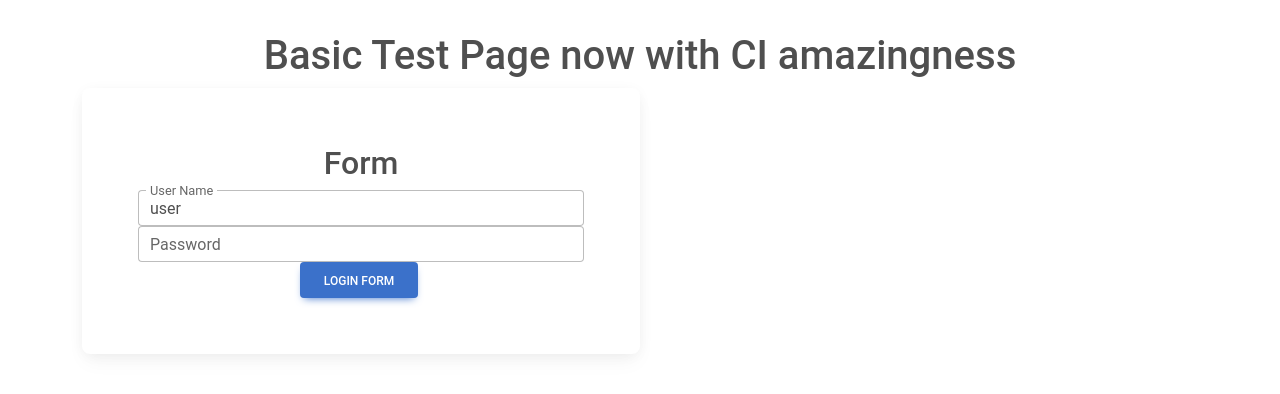
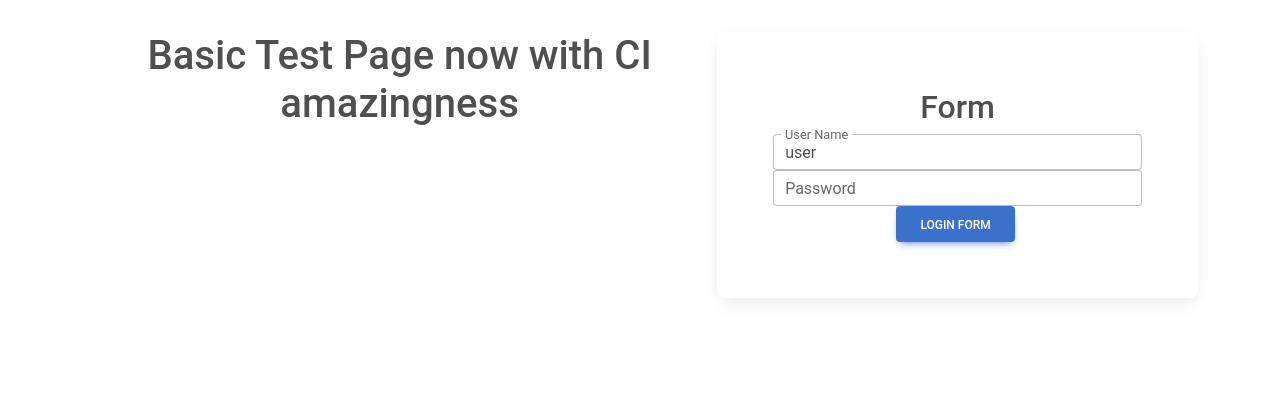
Before and after one commit to jason-bunn/react-mpd, a React (Vite) app: page / in a window 1280 px wide. Shown: the top 394 px of the page. Built offline with nearby package versions, Linux system fonts and the light colour scheme.

Commit message:
alignment tweaks

```diff
--- a/src/App.tsx
+++ b/src/App.tsx
@@ -24,8 +24,8 @@ function App() {
     if (!loggedIn) {
         return (
             <>
+                <MDBContainer className="d-flex justify-content-center">
                 <h1>Basic Test Page now with CI amazingness</h1>
-                <MDBContainer>
                     <MDBCard className="w-50">
                         <MDBCardBody>
                             <LoginForm onClick={onLoginClick}>
```
